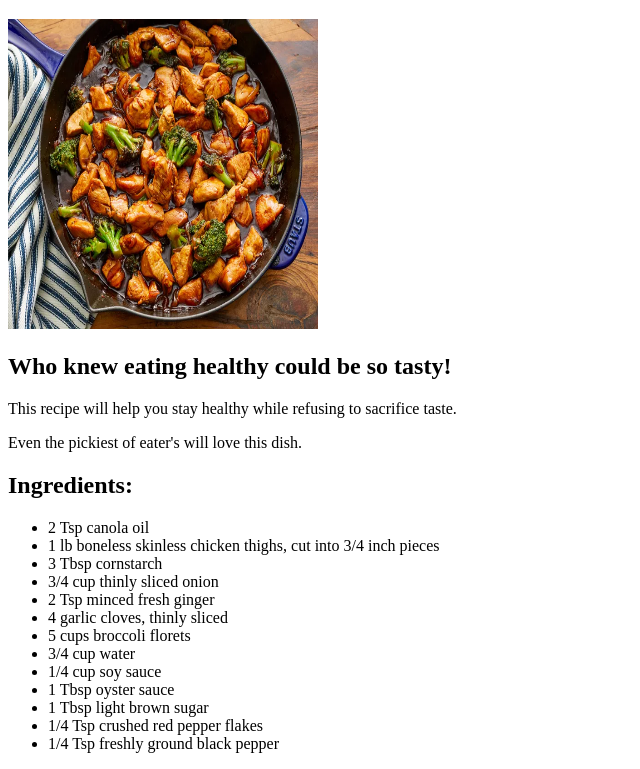
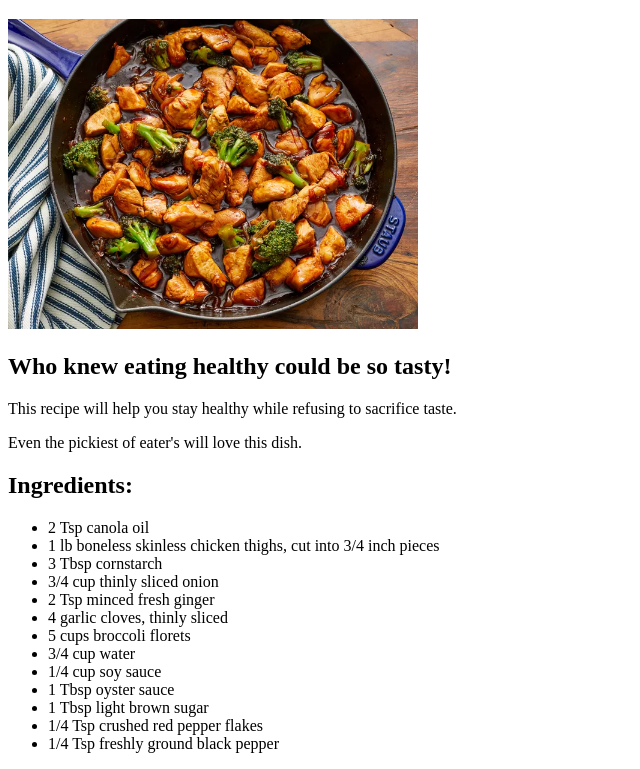
Before and after one commit to aedgert2/odin-recipes, a plain HTML site: page recipes/stirfry.html in a window 1280 px wide. Shown: the part 87-856 px from the top of the page, without its empty margins (0-640 px from the left). Drawn offline with Linux system fonts and the light colour scheme.

Commit message:
Modify image size in stirfry.html to look better Modify index.html to allow stirfry.html to be accessed

```diff
--- a/recipes/stirfry.html
+++ b/recipes/stirfry.html
@@ -14,7 +14,7 @@
 
         <a href="../index.html">Home</a>
         <h1>Odin's Chicken and Broccoli Stir Fry</h1>
-        <img src="../image/stirfry.jpg" alt="Chicken and Broccoli Stir Fry" height="310" width="310">
+        <img src="../image/stirfry.jpg" alt="Chicken and Broccoli Stir Fry" height="310" width="410">
         <h2>Who knew eating healthy could be so tasty!</h2>
         <p>This recipe will help you stay healthy while refusing to sacrifice taste.</p>
         <p>Even the pickiest of eater's will love this dish.</p>
@@ -34,7 +34,6 @@
             <li>1 Tbsp light brown sugar</li>
             <li>1/4 Tsp crushed red pepper flakes</li>
             <li>1/4 Tsp freshly ground black pepper</li>
-
         </ul>
 
     </body>
```
Also changed, not shown: index.html (+3 -2 lines).
